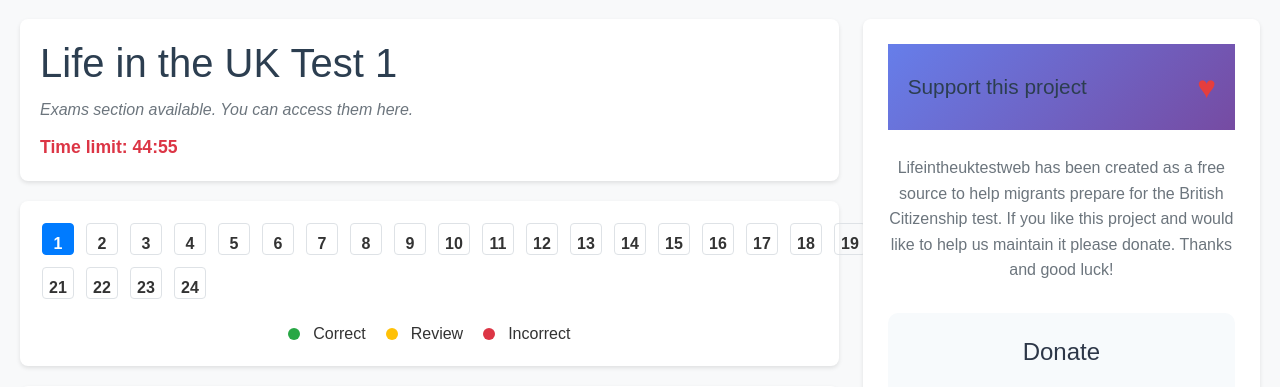
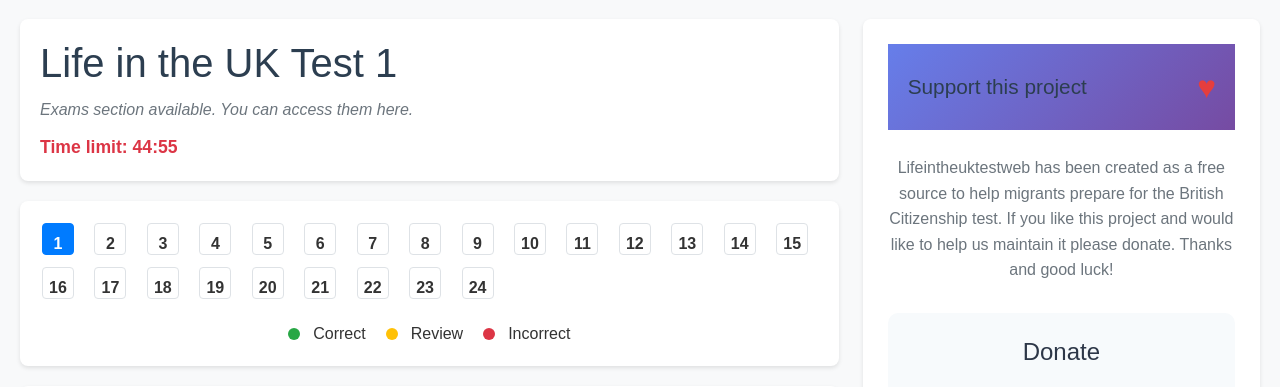
Before and after one commit to walepython/uk-test, a Django app: page /page/test/29/ in a window 1280 px wide. Shown: the part 123-510 px from the top of the page. Run offline with Django 5.2, Linux system fonts and the light colour scheme; data comes from the database, SQL or seed files in the repository; both versions use the stored data as it was after the commit.

```diff
--- a/template/test.html
+++ b/template/test.html
@@ -755,7 +755,7 @@ if (checkBtn) {
 
 .question-numbers {
     display: grid;
-    grid-template-columns: repeat(20, 1fr);
+    grid-template-columns: repeat(15, 1fr);
     gap: 8px;
     margin-bottom: 20px;
 }
```
Also changed, not shown: db.sqlite3.
